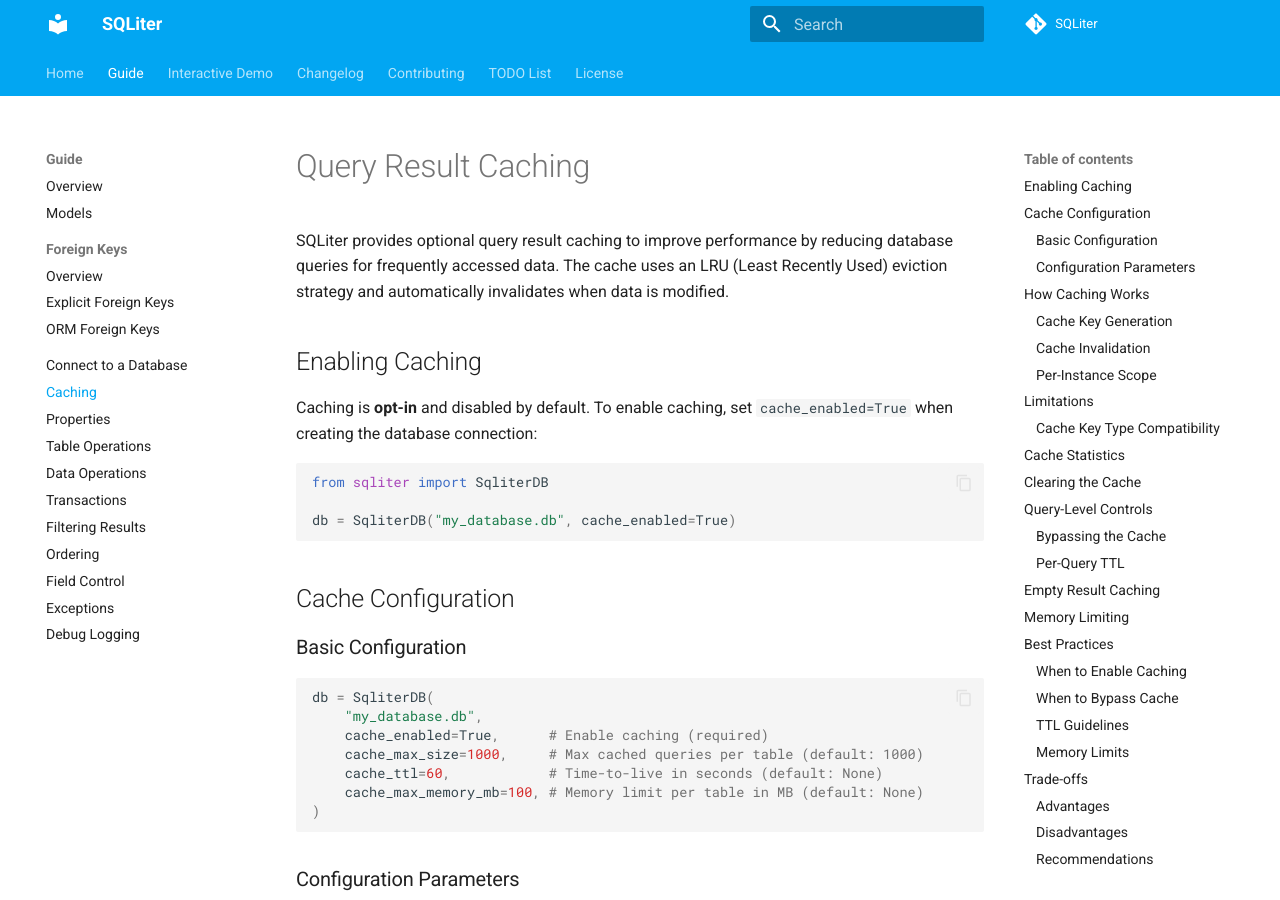
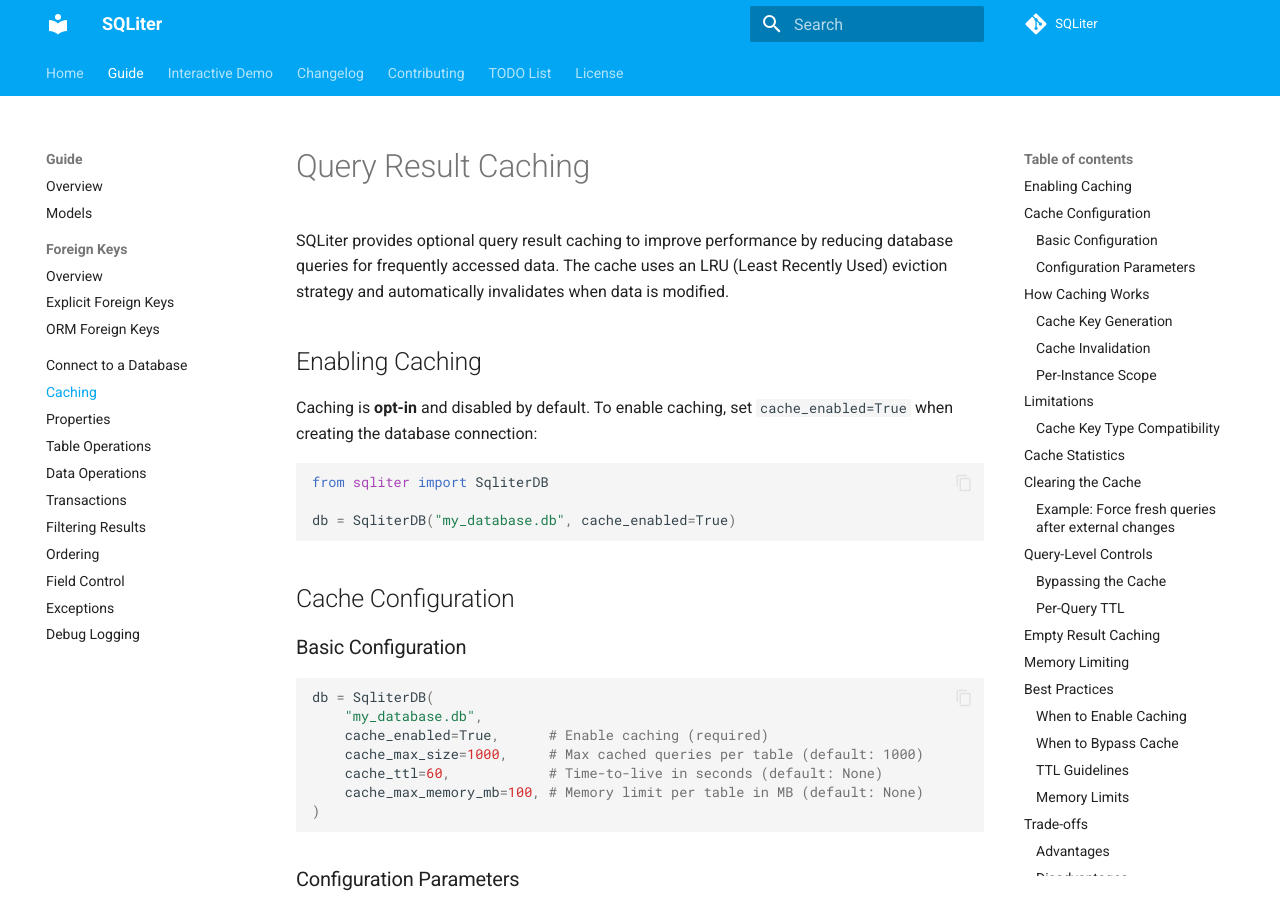
Before and after one commit to seapagan/sqliter-py, an MkDocs documentation site: the page built from docs/guide/caching.md, in a window 1280 px wide and 900 px high. Built offline with MkDocs 1.6.1 and Material for MkDocs 9.7.7, drawn with Linux system fonts in a browser that asks for light colours; plug-ins that fetch from the network failed and are left out; comment, search, counter and statistics services are not loaded.

Commit message:
fix(docs, tests): Fix remaining CodeRabbit issues
- Change bold text to proper heading (###) in caching guide
- Rename test from 'resets' to 'preserves' to reflect actual behavior
- Update test docstring to match implementation

The test verifies that clear_cache() preserves statistics (which is
the correct behavior), not that it resets them.

Completes all CodeRabbit review feedback.

````diff
--- a/docs/guide/caching.md
+++ b/docs/guide/caching.md
@@ -170,7 +170,7 @@ db.clear_cache()
 - **Data synchronization**: When the database is modified by another process or
   connection
 
-**Example: Force fresh queries after external changes**
+### Example: Force fresh queries after external changes
 
 ```python
 # Query and cache results
````
Also changed, not shown: 1 other file.
